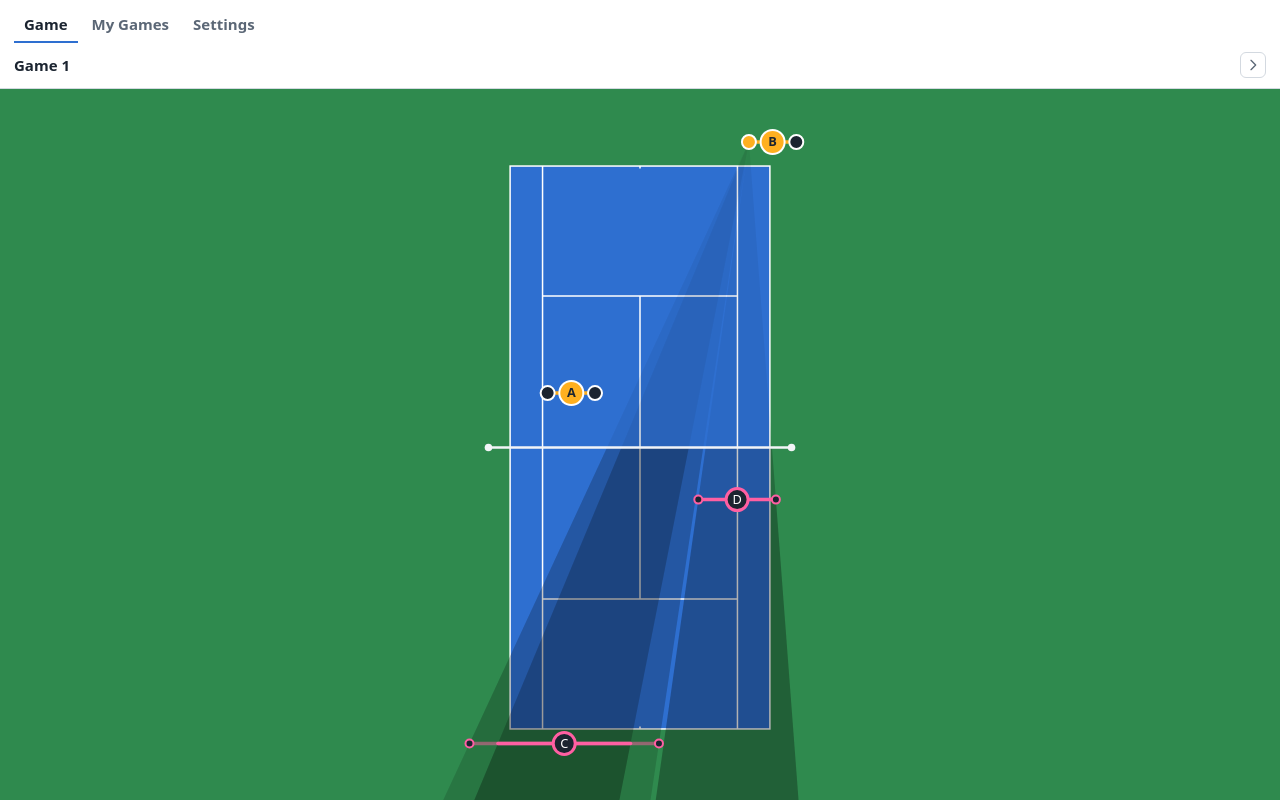
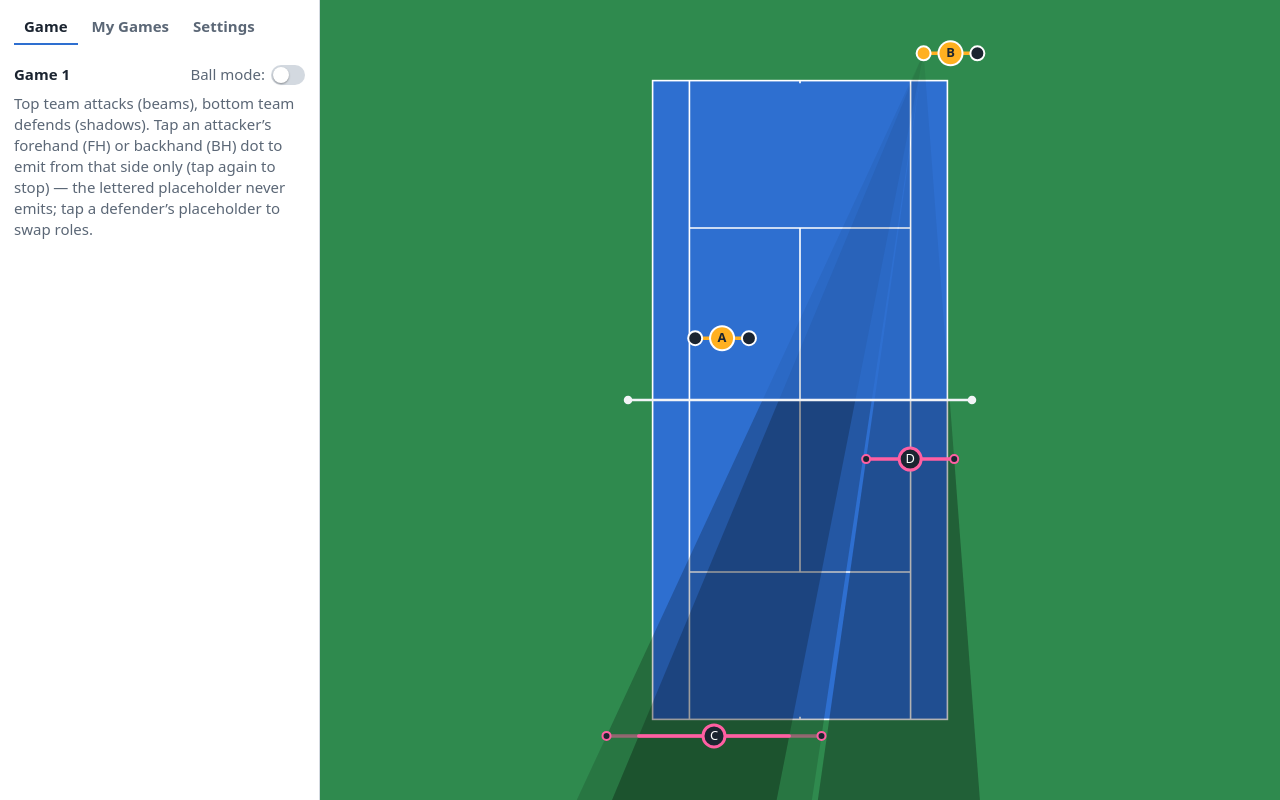
Before and after one commit to pgavrilenkowork-dot/tennis-tactical-board, a plain HTML site: page index.html in a window 1280 px wide. Drawn offline with Linux system fonts and the light colour scheme.

Commit message:
[*] Display ball mode on the Game tab

```diff
--- a/index.html
+++ b/index.html
@@ -21,12 +21,12 @@ header{position:fixed;top:env(safe-area-inset-top,0px);left:0;right:0;z-index:2;
 #tabs [role=tab]:hover{color:var(--ink)}
 #tabs [role=tab][aria-selected="true"]{color:var(--ink);border-bottom-color:#2e6fd0}
 #panel{display:flex;flex-direction:column;min-height:0}
-.tabpane{display:flex;flex-direction:column;gap:8px;padding-top:10px}
+.tabpane{display:flex;flex-direction:column;gap:8px;padding-top:22px}
 .tabpane[hidden]{display:none}
 #status{color:var(--muted)}
 /* The Game tab: the game on court, named at the top, and its help line behind a triangle — the help is
    long, and on a phone it would otherwise be the whole pane. */
-#gameHead{display:flex;align-items:center;gap:8px}
+#gameHead{display:flex;align-items:center;gap:23px}
 #gameName{margin:0;font-size:15px;font-weight:600;flex:1 1 auto;min-width:0;overflow:hidden;
   white-space:nowrap;text-overflow:ellipsis}
 #helpBtn{flex:0 0 auto;width:26px;height:26px;display:grid;place-items:center;padding:0;border:1px solid var(--line);
@@ -35,6 +35,18 @@ header{position:fixed;top:env(safe-area-inset-top,0px);left:0;right:0;z-index:2;
 #helpBtn svg{width:16px;height:16px;display:block;fill:none;stroke:currentColor;stroke-width:2;
   stroke-linecap:round;stroke-linejoin:round;transition:transform .15s}
 #helpBtn[aria-expanded="true"] svg{transform:rotate(90deg)}
+/* Ball mode's switch: the Game tab owns the one control that changes what the court shows, so it sits
+   in the head, after the name and before the help triangle. The markup stays the native switch —
+   <input type="checkbox" switch> — but Chromium does not render the attribute yet, so the track and
+   the thumb are drawn here: appearance:none turns the input into the track, ::before is the thumb. */
+#ballSwitch{flex:0 0 auto;flex-wrap:nowrap;gap:6px;font-size:15px;cursor:pointer}
+#ballSwitch input{flex:0 0 auto;margin:0;cursor:pointer}
+#ballOn{appearance:none;width:34px;height:20px;padding:0;border:0;border-radius:999px;background:var(--line);
+  position:relative;transition:background .15s}
+#ballOn::before{content:"";position:absolute;top:2px;left:2px;width:16px;height:16px;border-radius:50%;
+  background:#fff;box-shadow:0 1px 2px rgba(0,0,0,.35);transition:transform .15s}
+#ballOn:checked{background:#2e6fd0}
+#ballOn:checked::before{transform:translateX(14px)}
 label{display:flex;flex-wrap:wrap;align-items:center;gap:8px;color:var(--muted)}
 output{min-width:3em;color:var(--ink);text-align:right}
 input[type=range]{flex:1 1 120px;min-width:80px}
@@ -49,7 +61,7 @@ button:focus-visible,input:focus-visible{outline:2px solid #2e6fd0;outline-offse
   padding:2px 6px;cursor:pointer;touch-action:manipulation}
 .game::before{content:"";width:8px;height:8px;border-radius:50%;background:var(--line);flex:0 0 auto}
 .game:hover{background:rgba(46,111,208,.08)}
-.game[data-active="true"]{background:rgba(46,111,208,.14);border-color:#2e6fd0}
+.game[data-active="true"]{background:rgba(46,111,208,.14);}
 .game[data-active="true"]::before{background:#2e6fd0}
 .gname{flex:1 1 auto;min-width:0;font:inherit;color:var(--ink);background:transparent;padding:6px 4px;
   text-align:left;border-radius:6px}
@@ -65,7 +77,7 @@ input.gname:focus{border-color:#2e6fd0;background:var(--bar);outline:none}
 .gdel{flex:0 0 auto;width:26px;height:26px;display:grid;place-items:center;padding:0;border:0;
   border-radius:6px;background:transparent;color:var(--muted);cursor:pointer}
 .gdel:hover{color:#c0392b;background:rgba(192,57,43,.12)}
-.gdel svg{width:14px;height:14px;display:block;fill:none;stroke:currentColor;stroke-width:2;
+.gdel svg{width:18px;height: 18px;px;display:block;fill:none;stroke:currentColor;stroke-width:2;
   stroke-linecap:round;stroke-linejoin:round}
 .hint{margin:0;color:var(--muted);font-size:12px}
 canvas{position:fixed;top:0;left:0;width:100vw;height:100vh;height:100dvh;touch-action:none;cursor:grab;display:block}
@@ -75,20 +87,25 @@ canvas.drag{cursor:grabbing}
 @media (max-width:700px){
   header{padding:8px 12px}
   #panel{max-height:calc(100vh - 118px);max-height:calc(100dvh - 118px);overflow:auto;overscroll-behavior:contain}
-}
-/* Wide screens: a tab that has a pane becomes a column down the left side and the court moves to its
-   right. The Game tab has no panel yet — its pane is only the scene's line of help — so it keeps the
-   header as a strip across the top and the court keeps the full width. */
+  .tabpane{padding-top:10px}
+}
+/* Wide screens: every tab — the Game tab included — becomes a column down the left side and the court
+   moves to its right, so the game's name, its ball switch and its help line sit in the same panel as
+   the other tabs' contents instead of a strip across the top. */
 @media (min-width:701px){
-  header:not([data-tab="game"]){right:auto;bottom:0;width:var(--panel-w);border-right:1px solid var(--line);
+  header{right:auto;bottom:0;width:var(--panel-w);border-right:1px solid var(--line);
     border-bottom:0;overflow:auto;overscroll-behavior:contain}
-  header:not([data-tab="game"]) ~ main canvas{left:var(--panel-w);width:calc(100vw - var(--panel-w))}
+  header ~ main canvas{left:var(--panel-w);width:calc(100vw - var(--panel-w))}
   #tabs{position:sticky;top:0;z-index:1;background:var(--bar)}
+  /* The Game tab is a column like the others now, so its help line never needs the triangle: the
+     button goes and the help text stays on, whatever its hidden flag says on a narrow screen. */
+  #helpBtn{display:none}
+  #status[hidden]{display:block}
 }
 </style>
 </head>
 <body>
-<header data-tab="game">
+<header>
   <nav id="tabs" role="tablist" aria-label="Controls">
     <button type="button" role="tab" id="tabbtn-game" aria-selected="true" aria-controls="tab-game">Game</button>
     <button type="button" role="tab" id="tabbtn-games" aria-selected="false" aria-controls="tab-games">My Games</button>
@@ -98,6 +115,7 @@ canvas.drag{cursor:grabbing}
     <section class="tabpane" id="tab-game" role="tabpanel" aria-labelledby="tabbtn-game">
       <div id="gameHead">
         <h2 id="gameName">Game 1</h2>
+        <label id="ballSwitch">Ball mode: <input id="ballOn" type="checkbox" switch></label>
         <button id="helpBtn" type="button" aria-expanded="false" aria-controls="status"
                 aria-label="Help" title="Show help">
           <svg viewBox="0 0 24 24" aria-hidden="true"><path d="M9 5l7 7-7 7"/></svg>
@@ -114,7 +132,6 @@ canvas.drag{cursor:grabbing}
       <label>Dynamic Volley Reach <input id="rn" type="range"><output id="rnv"></output></label>
       <label>Reach per side (groundstroke) <input id="rb" type="range"><output id="rbv"></output></label>
       <label>Fast balls reach margin per side <input id="rm" type="range"><output id="rmv"></output></label>
-      <label>Show ball <input id="ballOn" type="checkbox"></label>
       <label>Display delta marker <input id="deltaOn" type="checkbox"></label>
       <label>Ball size <input id="ballSize" type="range" min="3" max="40" step="1"><output id="ballSizev"></output></label>
       <label>Arrow width <input id="arrowW" type="range" min="2" max="12" step="1"><output id="arrowWv"></output></label>
@@ -2093,8 +2110,9 @@ function syncReachUI(){
   }
 }
 syncReachUI();
-// ---- ball checkbox: show / hide the tennis ball; once shown it drags like a player does, and its
-// arrow comes with it. The URL carries the ball, so toggling rewrites the fragment as well.
+// ---- ball switch (Game tab head): "Ball mode:" and the switch that shows / hides the tennis ball;
+//      once shown it drags like a player does, and its arrow comes with it. The URL carries the ball,
+//      so toggling rewrites the fragment as well.
 const ballOn = document.getElementById('ballOn');
 ballOn.addEventListener('change', () => {
   if (!ballOn.checked && ball.on) attack = attackTeam();   // keep the roles the ball scene was showing
@@ -2152,12 +2170,10 @@ function syncSettingsUI(){
 // ---- tabs: one header, three panes. Game holds the scene's line of help, My Games the saved list,
 // Settings the controls. On narrow screens the pane stacks under the tabs from the top down; on wide
 // screens a pane becomes a column down the left (see the media query) and the court takes the rest.
-const bar = document.querySelector('header');
 const TABS = ['game', 'games', 'settings'];
 const tabBtn = t => document.getElementById('tabbtn-' + t);
 function setTab(name, focus){
   const tab = TABS.includes(name) ? name : 'game';
-  bar.dataset.tab = tab;
   for (const t of TABS){
     const on = t === tab, btn = tabBtn(t);
     btn.setAttribute('aria-selected', String(on));
```
